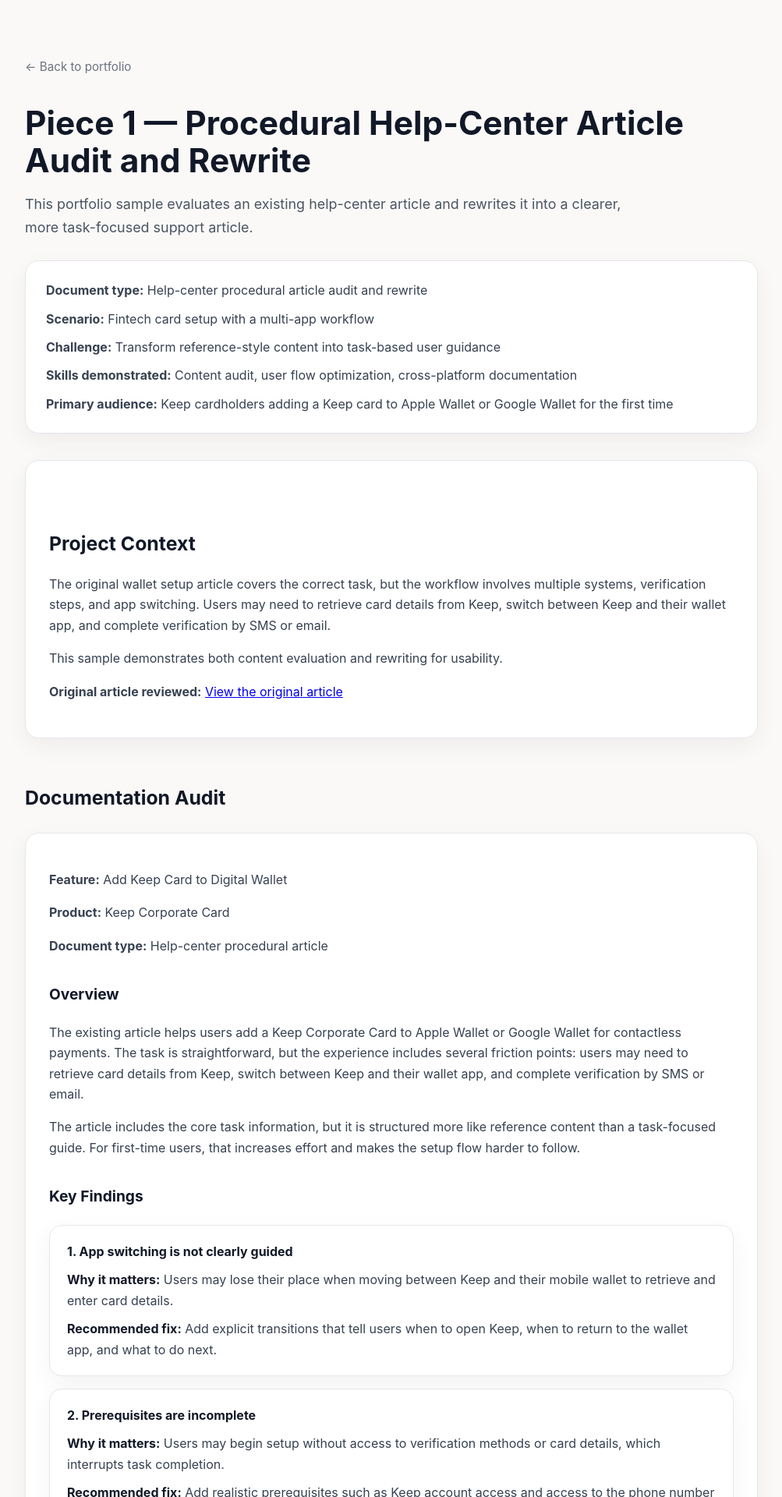
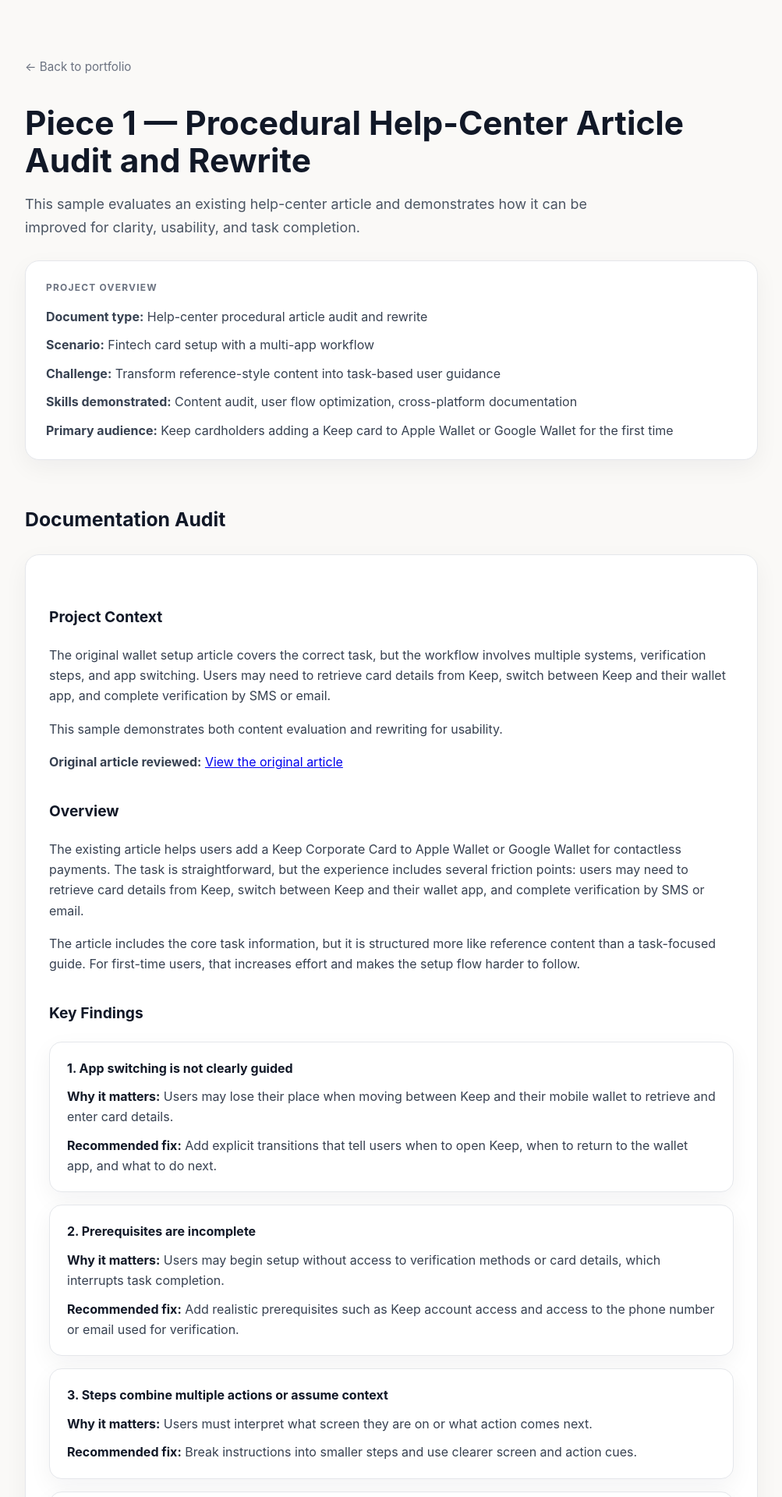
Before and after one commit to kimberleykenney/kimberleykenney.github.io, a Jekyll site: the page built from piece-1.md, in a window 1280 px wide. Shown: the top 1920 px of the page at 78% size, without its empty margins (138-1141 px from the left). Built offline with Jekyll 4.4.1, drawn with Linux system fonts in a browser that asks for light colours.

Commit message:
Update piece-1.md

```diff
--- a/piece-1.md
+++ b/piece-1.md
@@ -97,6 +97,15 @@ permalink: /piece-1/
 
   .summary-card p:last-child {
     margin-bottom: 0;
+  }
+
+  .card-title {
+    text-transform: uppercase;
+    letter-spacing: 0.1em;
+    font-size: 0.75rem;
+    color: #6b7280;
+    font-weight: 700;
+    margin-bottom: 14px;
   }
 
   .content-card {
@@ -206,10 +215,11 @@ permalink: /piece-1/
 <h1>Piece 1 — Procedural Help-Center Article Audit and Rewrite</h1>
 
 <p class="lede">
-  This portfolio sample evaluates an existing help-center article and rewrites it into a clearer, more task-focused support article.
+  This sample evaluates an existing help-center article and demonstrates how it can be improved for clarity, usability, and task completion.
 </p>
 
 <section class="summary-card">
+  <div class="card-title">Project Overview</div>
   <p><strong>Document type:</strong> Help-center procedural article audit and rewrite</p>
   <p><strong>Scenario:</strong> Fintech card setup with a multi-app workflow</p>
   <p><strong>Challenge:</strong> Transform reference-style content into task-based user guidance</p>
@@ -233,16 +245,6 @@ permalink: /piece-1/
   <strong>Original article reviewed:</strong>
   <a href="https://help.trykeep.com/en/articles/10132858-how-to-add-your-keep-card-to-your-digital-wallet" target="_blank">View the original article</a>
 </p>
-
-</section>
-
-<h2>Documentation Audit</h2>
-
-<section class="content-card">
-
-<p><strong>Feature:</strong> Add Keep Card to Digital Wallet</p>
-<p><strong>Product:</strong> Keep Corporate Card</p>
-<p><strong>Document type:</strong> Help-center procedural article</p>
 
 <h3>Overview</h3>
 
```
Also changed, not shown: other parts of piece-1.md (+3 -1 lines).
